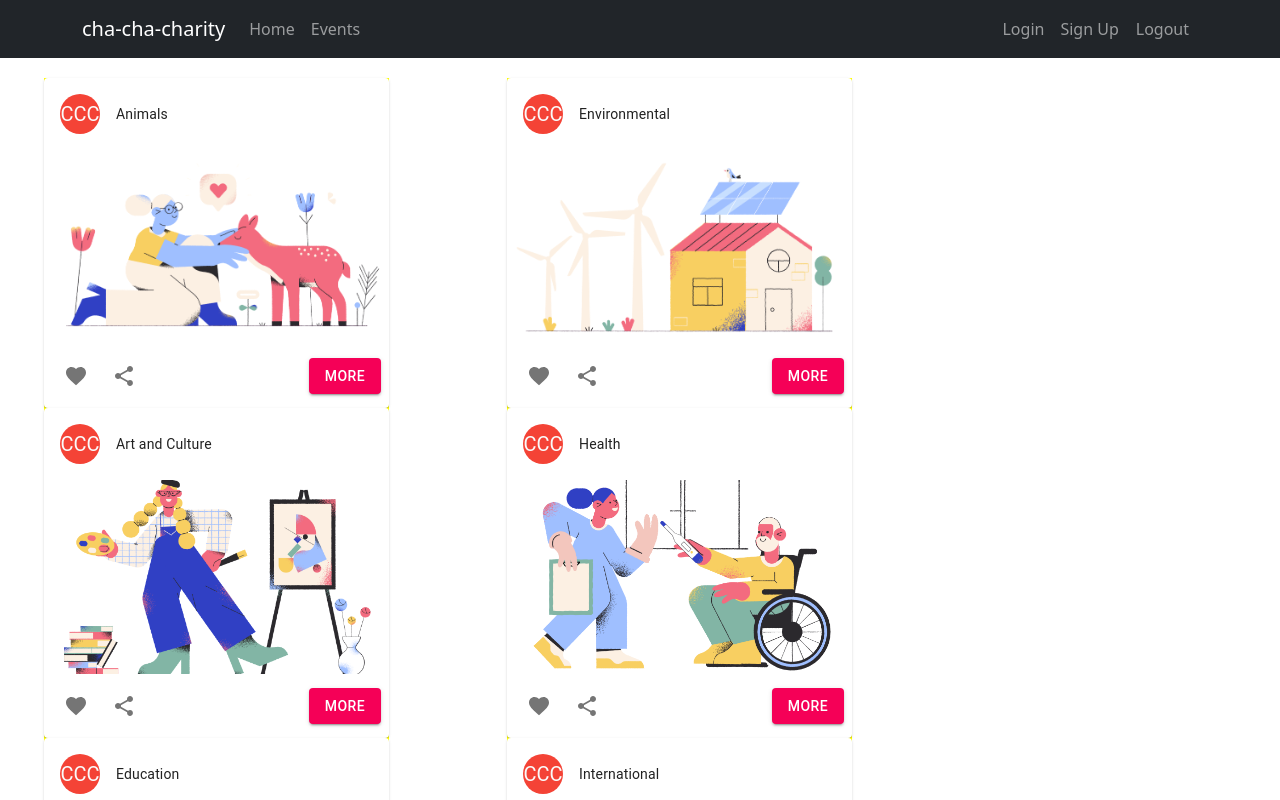
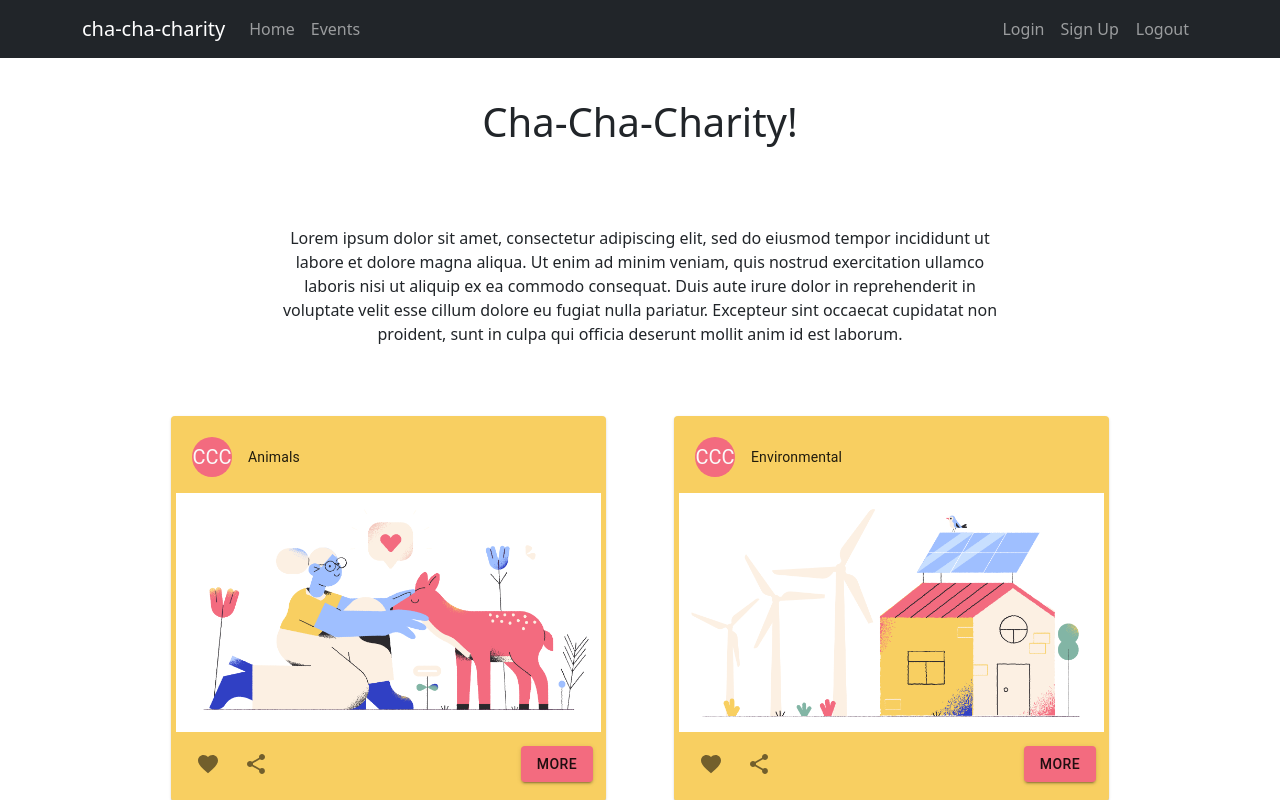
Before and after one commit to vilmaq/cha-cha-charity-client, a React (Create React App) app: page / in a window 1280 px wide. Shown: the top 800 px of the page. Built offline with nearby package versions, Linux system fonts and the light colour scheme.

Commit message:
edit style and align

```diff
--- a/src/components/CategoryCard/CategoryCard.js
+++ b/src/components/CategoryCard/CategoryCard.js
@@ -39,28 +39,32 @@
 
 const useStyles = makeStyles((theme) => ({
   root: {
-    minWidth: 345,
+    width: 435,
+    margin: 10,
+    backgroundColor: "#f8cf61",
+    padding: 5,
   },
 
   media: {
-    height: 100,
+    // height: 100,
     paddingTop: "56.25%", // 16:9
+    backgroundColor: "white",
   },
 
   container: {
     margin: "auto",
     justifyContent: "center",
-    backgroundColor: "yellow",
   },
 
   expand: {
     marginLeft: "auto",
+    backgroundColor: "#f36b7f",
   },
   expandOpen: {
     transform: "rotate(180deg)",
   },
   avatar: {
-    backgroundColor: red[500],
+    backgroundColor: "#f36b7f",
   },
 }));
 
@@ -96,11 +100,7 @@
           <IconButton aria-label="share">
             <ShareIcon />
           </IconButton>{" "}
-          <Button
-            className={classes.expand}
-            variant="contained"
-            color="secondary"
-          >
+          <Button className={classes.expand} variant="contained">
             More
           </Button>
         </CardActions>
--- a/src/components/MainContainer/MainContainer.css
+++ b/src/components/MainContainer/MainContainer.css
@@ -1,13 +1,11 @@
 .main-content {
+  display: flex;
+  flex-wrap: wrap;
+  flex-direction: row;
   padding: 20px;
   border: 3rem;
-  /* border-color: black; */
-  width: 70%;
-  display: inline-flex;
-  flex-wrap: wrap;
-
   align-self: center;
-  justify-content: space-between;
+  justify-content: center;
   align-items: center;
 }
 
--- a/src/pages/Home.js
+++ b/src/pages/Home.js
@@ -3,10 +3,25 @@
 import MainContainer from "../components/MainContainer";
 import { eventCategories } from "../data";
 
+import "./home.css";
+
 const Home = () => {
   return (
+    <div>
+      <div className="main">
+        <h1 className="header">Cha-Cha-Charity!</h1>
+        <section className="intro">
+          Lorem ipsum dolor sit amet, consectetur adipiscing elit, sed do
+          eiusmod tempor incididunt ut labore et dolore magna aliqua. Ut enim ad
+          minim veniam, quis nostrud exercitation ullamco laboris nisi ut
+          aliquip ex ea commodo consequat. Duis aute irure dolor in
+          reprehenderit in voluptate velit esse cillum dolore eu fugiat nulla
+          pariatur. Excepteur sint occaecat cupidatat non proident, sunt in
+          culpa qui officia deserunt mollit anim id est laborum.
+        </section>
+      </div>
       <MainContainer>
-      {eventCategories.map(eventCategory => {
+        {eventCategories.map((eventCategory) => {
           return (
             <div>
               <Container>
@@ -16,6 +31,7 @@
           );
         })}
       </MainContainer>
+    </div>
   );
 };
 
--- /dev/null
+++ b/src/pages/home.css
@@ -0,0 +1,17 @@
+.header {
+  text-align: center;
+  padding: 20px;
+  margin: 20px;
+}
+.intro {
+  width: 60%;
+  text-align: center;
+  padding: 20px;
+  margin: 20px;
+}
+.main {
+  display: flex;
+  justify-content: center;
+  align-items: center;
+  flex-direction: column;
+}
```
Lines whose indentation alone changed are shown as unchanged.
